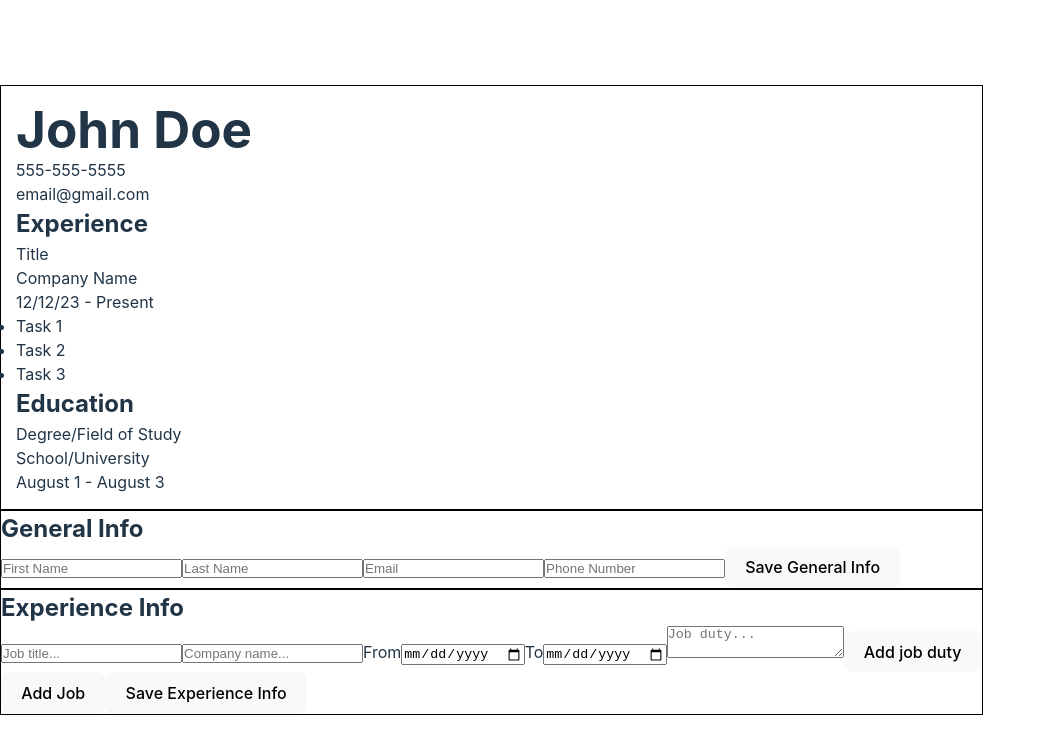
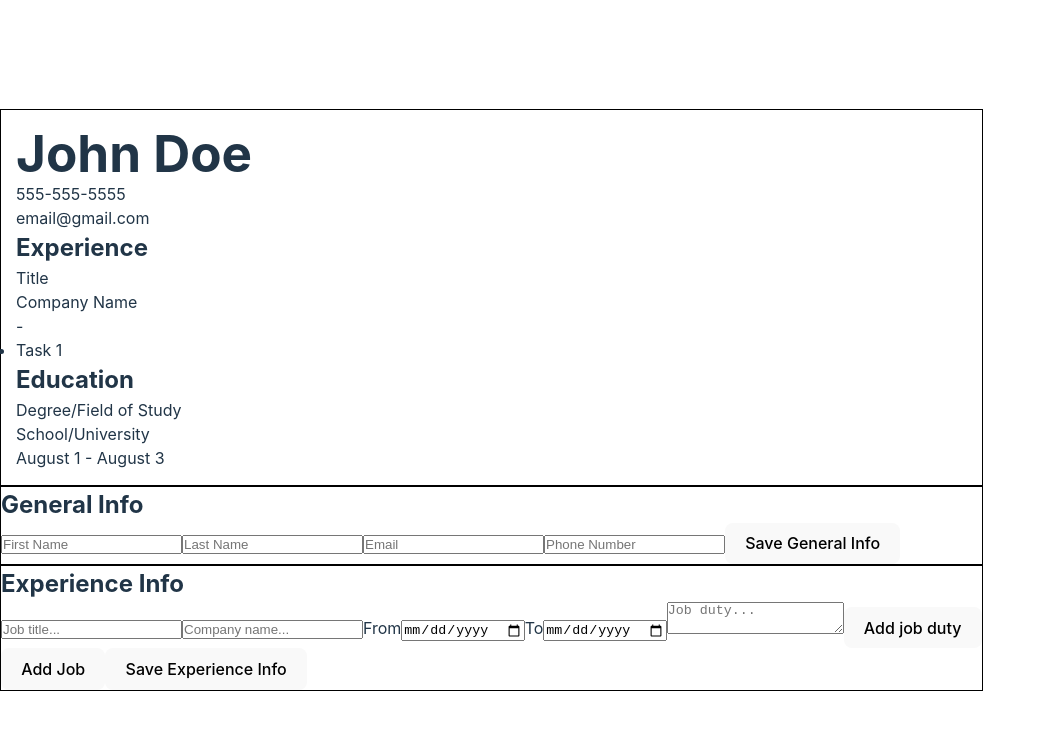
Before and after one commit to Alex-Devonte/react-cv, a React (Vite) app: page / in a window 1280 px wide. Shown: the top 754 px of the page, without its empty margins (0-1046 px from the left). Built offline with nearby package versions, Linux system fonts and the light colour scheme.

Commit message:
Add logic for properly displaying experience info

```diff
--- a/src/components/Resume.jsx
+++ b/src/components/Resume.jsx
@@ -2,11 +2,11 @@ import '../styles/resume.css'
 import PropTypes from 'prop-types'
 
 Resume.propTypes = {
-    generalInfo: PropTypes.object.isRequired
+    generalInfo: PropTypes.object.isRequired,
+    experienceInfo: PropTypes.object.isRequired
 };
 
-function Resume({generalInfo}) {
-
+function Resume({generalInfo, experienceInfo}) {
     const fullName = generalInfo.firstName + ' ' + generalInfo.lastName;
 
     return (
@@ -20,16 +20,24 @@ function Resume({generalInfo}) {
             </section>
             <section className="experience-section">
                 <h2 className="section-header">Experience</h2>
-                <div className="job">
-                    <p className="job-title">Title</p>
-                    <p className="company-name">Company Name</p>
-                    <p className="job-date">12/12/23 - Present</p>
-                    <ul className="job-duties">
-                        <li className="duty">Task 1</li>
-                        <li className="duty">Task 2</li>
-                        <li className="duty">Task 3</li>
-                    </ul>
-                </div>
+                {experienceInfo.jobs.map((job, key) => {
+                    const jobDates = job.dateFrom + ' - ' + job.dateTo;
+                    console.log(job);
+                    return (
+                        <div key={key} className="job">
+                            <p className="job-title">{job.jobTitle || 'Title'}</p>
+                            <p className="company-name">{job.companyName || 'Company Name'}</p>
+                            <p className="job-date">{jobDates}</p>
+                            <ul className="job-duties">
+                                {job.duties.map((duty, index) => (
+                                     <li key={index} className="duty">
+                                     {duty || 'Task ' + (index + 1)}
+                                   </li>
+                                ))}
+                            </ul>
+                        </div>
+                    )}
+                )}
             </section>
             <section className="education-section">
                 <h2 className="section-header">Education</h2>
```
